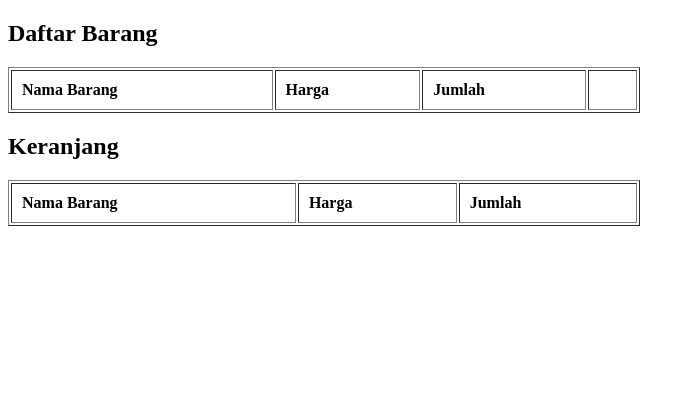
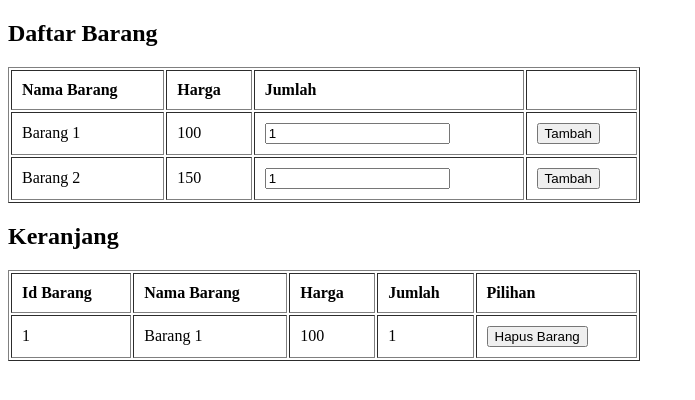
Before and after one commit to kuriyantoadi/ci3-js-keranjang, a CodeIgniter app: page /ci3-js-keranjang/index.php/barang/index in a window 1280 px wide. Shown: the top 400 px of the page, without its empty margins (0-695 px from the left). Run offline with CodeIgniter, Linux system fonts and the light colour scheme; data comes from the database, SQL or seed files in the repository; both versions use the stored data as it was after the commit; data that the repository does not hold is empty.

Commit message:
pembaruan js

```diff
--- a/application/controllers/Barang.php
+++ b/application/controllers/Barang.php
@@ -23,15 +23,22 @@ class Barang extends CI_Controller {
     }
 
     public function tambah_ke_keranjang() {
-
-        $nama_barang = $this->input->post('nama_barang');
+        $namaBarang = $this->input->post('nama_barang');
         $harga = $this->input->post('harga');
         $jumlah = $this->input->post('jumlah');
+        $idBarang = $this->input->post('id_barang');
+
+        // Pengecekan apakah id_barang sudah ada dalam keranjang
+        if ($this->Keranjang_model->cek_id_barang($idBarang)) {
+            echo json_encode(['message' => 'Barang sudah ada dalam keranjang.']);
+            return;
+        }
 
         $data = array(
-            'nama_barang' => $nama_barang,
+            'nama_barang' => $namaBarang,
             'harga' => $harga,
             'jumlah' => $jumlah,
+            'id_barang' => $idBarang,
         );
 
         $result = $this->Keranjang_model->tambah_ke_keranjang($data);
@@ -42,4 +49,13 @@ class Barang extends CI_Controller {
             echo json_encode(['message' => 'Gagal menambahkan barang ke keranjang.']);
         }
     }
+
+    public function keranjang_hapus($id_barang)
+    {
+        $test = $this->Keranjang_model->keranjang_hapus($id_barang);
+        redirect('Barang');
+    }
+
+
+
 }
--- a/application/models/Barang_model.php
+++ b/application/models/Barang_model.php
@@ -2,7 +2,7 @@
 class Barang_model extends CI_Model {
 
     public function get_barang() {
-        return $this->db->get('barang')->result_array();
+        return $this->db->get('tb_barang')->result_array();
     }
 
 }
--- a/application/models/Keranjang_model.php
+++ b/application/models/Keranjang_model.php
@@ -2,11 +2,24 @@
 class Keranjang_model extends CI_Model {
 
     public function tambah_ke_keranjang($data) {
-        return $this->db->insert('keranjang', $data);
+        return $this->db->insert('tb_keranjang', $data);
     }
 
     public function get_keranjang() {
-        return $this->db->get('keranjang')->result_array();
+        return $this->db->get('tb_keranjang')->result_array();
+    }
+
+    public function cek_id_barang($id_barang) {
+        $this->db->where('id_barang', $id_barang);
+        $query = $this->db->get('tb_keranjang');
+
+        return $query->num_rows() > 0;
+    }
+
+    public function keranjang_hapus($id_barang)
+    {
+        $this->db->where('id_barang',$id_barang);
+        $this->db->delete('tb_keranjang');
     }
 
 
--- a/application/views/daftar_barang.php
+++ b/application/views/daftar_barang.php
@@ -39,8 +39,8 @@
         <tr>
             <td><?= $item['nama_barang']; ?></td>
             <td><?= $item['harga']; ?></td>
-            <td><input type="number" id="jumlahBarang<?= $item['id']; ?>" value="1" min="1"></td>
-            <td><button class="tambahBarang" onclick="tambahKeKeranjang('<?= $item['nama_barang']; ?>', <?= $item['harga']; ?>, 'jumlahBarang<?= $item['id']; ?>')">Tambah</button></td>
+            <td><input type="number" id="jumlahBarang<?= $item['id_barang']; ?>" value="1" min="1"></td>
+            <td><button class="tambahBarang" onclick="tambahKeKeranjang('<?= $item['nama_barang']; ?>', <?= $item['harga']; ?>, 'jumlahBarang<?= $item['id_barang']; ?>', <?= $item['id_barang']; ?>)">Tambah</button></td>
         </tr>
         <?php endforeach; ?>
         <!-- Tambah baris-baris barang lainnya sesuai kebutuhan -->
@@ -51,9 +51,11 @@
 <table border="1" id="tabelKeranjang">
     <thead>
         <tr>
+            <th>Id Barang</th>
             <th>Nama Barang</th>
             <th>Harga</th>
             <th>Jumlah</th>
+            <th>Pilihan</th>
         </tr>
     </thead>
     <tbody id="tabelKeranjang">
@@ -63,7 +65,7 @@
 
 <script>
     // Fungsi untuk menambahkan barang ke keranjang
-    function tambahKeKeranjang(namaBarang, harga, inputId) {
+    function tambahKeKeranjang(namaBarang, harga, inputId, idBarang) {
         var jumlah = document.getElementById(inputId).value;
 
         // Kirim data ke server PHP untuk disimpan di database
@@ -79,26 +81,11 @@
                 fetchData();
             }
         };
-        xhr.send('nama_barang=' + encodeURIComponent(namaBarang) + '&harga=' + harga + '&jumlah=' + jumlah);
+        xhr.send('nama_barang=' + encodeURIComponent(namaBarang) + '&harga=' + harga + '&jumlah=' + jumlah + '&id_barang=' + idBarang);
     }
 
+
     // Fungsi untuk mendapatkan data barang dari server
-    async function fetchData() {
-        const response = await fetch('<?= base_url('barang'); ?>/tampil_barang');
-        const data = await response.json();
-
-        const tabelBarang = document.getElementById('tabelBarang').getElementsByTagName('tbody')[0];
-        tabelBarang.innerHTML = '';
-
-        data.forEach((barang) => {
-            const row = tabelBarang.insertRow();
-            row.insertCell(0).textContent = barang.nama_barang;
-            row.insertCell(1).textContent = barang.harga;
-            row.insertCell(2).innerHTML = `<input type="number" id="jumlahBarang${barang.id}" value="1" min="1">`;
-            row.insertCell(3).innerHTML = `<button class="tambahBarang" onclick="tambahKeKeranjang('${barang.nama_barang}', ${barang.harga}, 'jumlahBarang${barang.id}')">Tambah</button>`;
-        });
-    }
-
     async function fetchData() {
         const response = await fetch('<?= base_url('barang/tampil_keranjang'); ?>');
         const data = await response.json();
@@ -106,16 +93,49 @@
         const tabelKeranjang = document.getElementById('tabelKeranjang').getElementsByTagName('tbody')[0];
         tabelKeranjang.innerHTML = '';
 
-        data.forEach((barang) => {
+        data.forEach((tampil_kolom) => {
             const row = tabelKeranjang.insertRow();
-            row.insertCell(0).textContent = barang.nama_barang;
-            row.insertCell(1).textContent = barang.harga;
-            row.insertCell(1).textContent = barang.jumlah;
+            row.insertCell(0).textContent = tampil_kolom.id_barang;
+            row.insertCell(1).textContent = tampil_kolom.nama_barang;
+            row.insertCell(2).textContent = tampil_kolom.harga;
+            row.insertCell(3).textContent = tampil_kolom.jumlah; // Ganti indeks ke-1 dengan ke-2
+
+            // awal mode hapus
+            // Mendapatkan nilai id_barang dari PHP
+            var id_barang = tampil_kolom.id_barang;
+
+            // Mendapatkan nilai base_url dari PHP
+            var base_url = '<?= base_url(); ?>';
+
+            // Membuat link untuk tombol hapus
+            var deleteLink = base_url + 'Barang/keranjang_hapus/' + id_barang;
+
+            // Membuat elemen tombol hapus dengan Bootstrap styling
+            var deleteButton = document.createElement('button');
+            deleteButton.className = 'btn btn-danger'; // Menambahkan kelas Bootstrap untuk warna merah (danger)
+            deleteButton.textContent = 'Hapus Barang';
+
+            // Menambahkan tombol ke dalam sel ke-4 di baris tabel
+            var cell = row.insertCell(4);
+            cell.appendChild(deleteButton);
+
+            // Menambahkan event listener untuk menampilkan konfirmasi sebelum menghapus
+            deleteButton.addEventListener('click', function(event) {
+                // Tampilkan alert konfirmasi
+                if (!confirm('Apakah Anda yakin ingin menghapus barang ini?')) {
+                    event.preventDefault(); // Mencegah tindakan default tombol jika pembatalan diklik
+                } else {
+                    // Jika konfirmasi diterima, navigasi ke tautan penghapusan
+                    window.location.href = deleteLink;
+                }
+            });
+
+            // akhir mode hapus
+
         });
     }
+    fetchData();
 
-    // Memanggil fungsi fetchData untuk mendapatkan data barang
-    fetchData();
 
 </script>
 
```
Also changed, not shown: js_keranjang.sql (added, +101 -0 lines).
